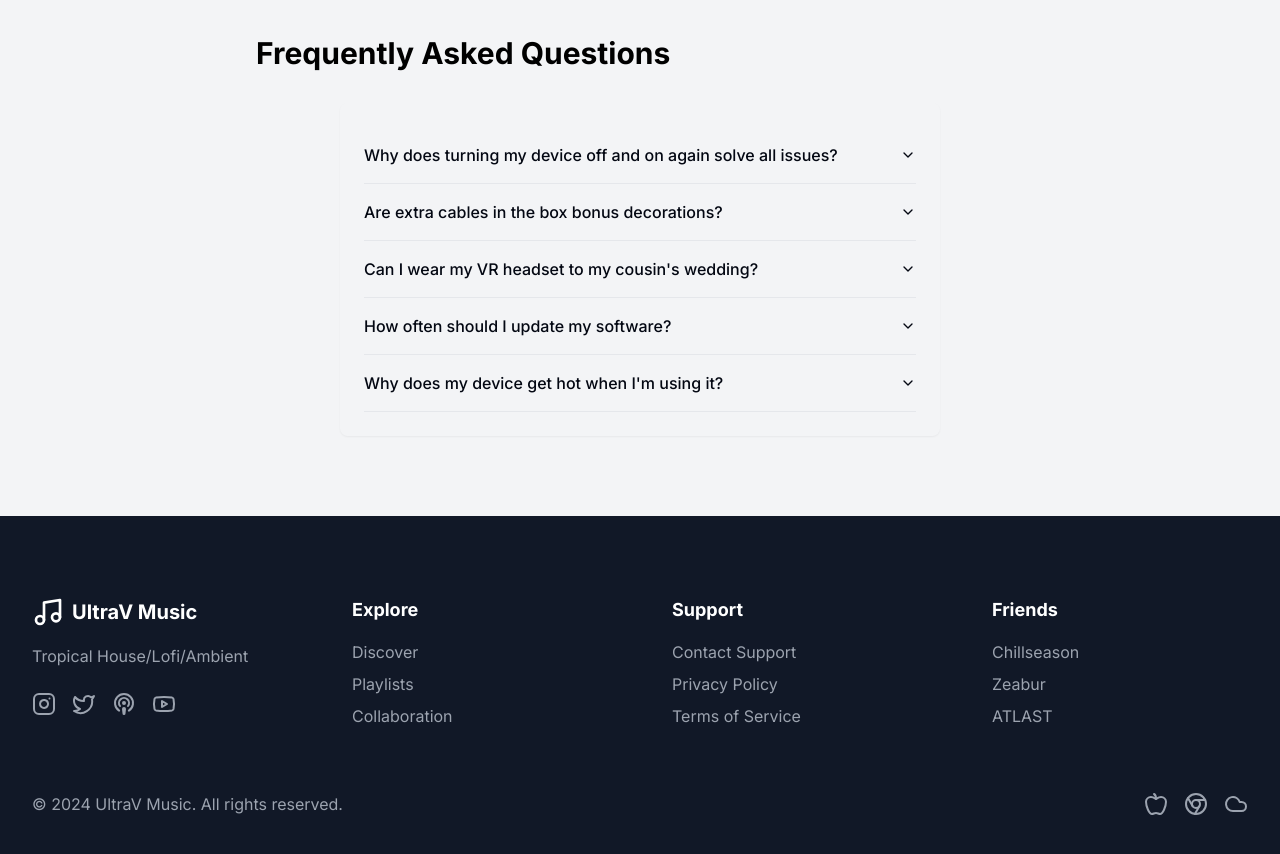
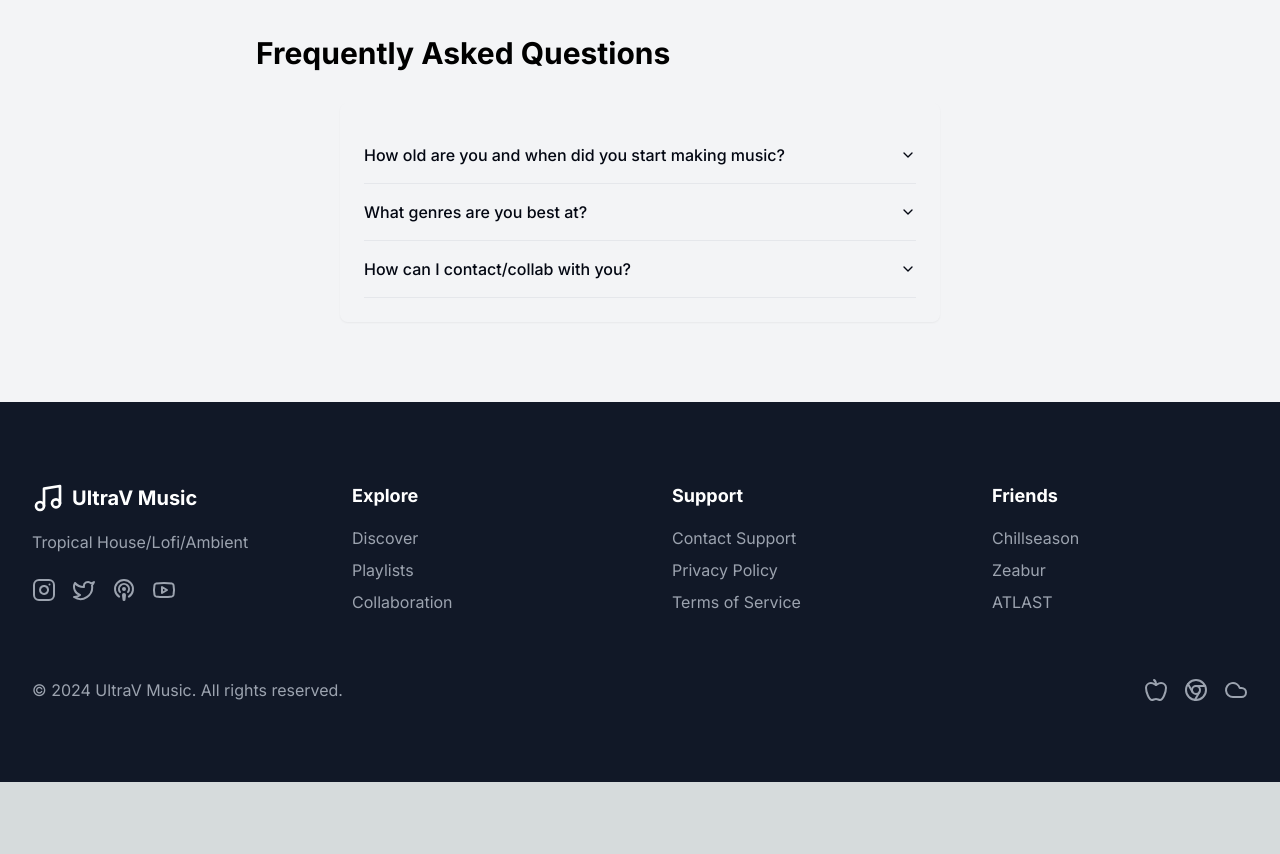
Before and after one commit to aircrushin/ultrav-music, a Next.js app: page /about in a window 1280 px wide. Shown: the part 1125-1979 px from the top of the page. After the commit the page ends 1907 px from the top, so only its background shows below. Built offline with nearby package versions, Linux system fonts and the light colour scheme.

Commit message:
update about pages

```diff
--- a/src/app/collab/page.jsx
+++ b/src/app/collab/page.tsx
@@ -1,19 +1,19 @@
 "use client"
 import Head from 'next/head';
 import { useState } from 'react';
-import { ToastContainer, toast } from 'react-nextjs-toast';
+// import { ToastContainer, toast } from 'react-nextjs-toast';
 
 export default function Collab() {
   const [email, setEmail] = useState('ultrav0229@gmail.com');
 
-  const handleCopy = (e) => {
+  const handleCopy = (e:any) => {
     e.preventDefault();
-    navigator.clipboard.writeText(email).then(() => {
-      toast.notify('Email address copied to clipboard!', {
-        duration: 3, // duration in seconds
-        type: "success"
-      });
-    });
+    // navigator.clipboard.writeText(email).then(() => {
+    //   toast.notify('Email address copied to clipboard!', {
+    //     duration: 3, // duration in seconds
+    //     type: "success"
+    //   });
+    // });
   };
 
   return (
@@ -21,7 +21,7 @@ export default function Collab() {
       <Head>
         <title>Collaboration - UltraV Music</title>
       </Head>
-      <ToastContainer position="top-right"/>
+      {/* <ToastContainer position="top-right"/> */}
       <div className="max-w-4xl mx-auto bg-white p-8 rounded-lg shadow-md mt-16">
         <h1 className="text-4xl font-bold mb-6">Collaborate with UltraV</h1>
         <p className="mb-4">
--- a/src/components/faq.tsx
+++ b/src/components/faq.tsx
@@ -3,25 +3,17 @@ import { CardContent, Card } from "@/components/ui/card";
 
 const faqData = [
   {
-    question: "Why does turning my device off and on again solve all issues?",
-    answer: "Because it clears the memory and starts the system from scratch."
+    question: "How old are you and when did you start making music?",
+    answer: "I was born in 2002 and started making music when I was 16 (in middle school)."
   },
   {
-    question: "Are extra cables in the box bonus decorations?",
-    answer: "As tempting as it is to weave them into artistic sculptures, those cables are essential for connecting, charging, and beaming digital magic."
+    question: "What genres are you best at?",
+    answer: "I make mostly electronic music, specifically tropical house/future bass, but I also like to make lofi music."
   },
   {
-    question: "Can I wear my VR headset to my cousin's wedding?",
-    answer: "Yes but you might end up inadvertently dodging invisible dance partners or trying to high-five digital confetti."
+    question: "How can I contact/collab with you?",
+    answer: "You can reach me at my email address: ultrav0229@gmail.com. also, you can add my wechat: aircrushin."
   },
-  {
-    question: "How often should I update my software?",
-    answer: "It's recommended to keep your software up to date to ensure you have the latest security patches and features."
-  },
-  {
-    question: "Why does my device get hot when I'm using it?",
-    answer: "Devices can generate heat during operation, especially when running intensive tasks. This is normal, but if it gets too hot, it may indicate a problem."
-  }
 ];
 
 export default function Component() {
--- a/tsconfig.json
+++ b/tsconfig.json
@@ -21,6 +21,6 @@
       "@/*": ["./src/*"]
     }
   },
-  "include": ["next-env.d.ts", "**/*.ts", "**/*.tsx", ".next/types/**/*.ts", "src/components/Typewriter.js", "src/app/collab/page.jsx"],
+  "include": ["next-env.d.ts", "**/*.ts", "**/*.tsx", ".next/types/**/*.ts", "src/components/Typewriter.js", "src/app/collab/page.tsx"],
   "exclude": ["node_modules"]
 }
```
